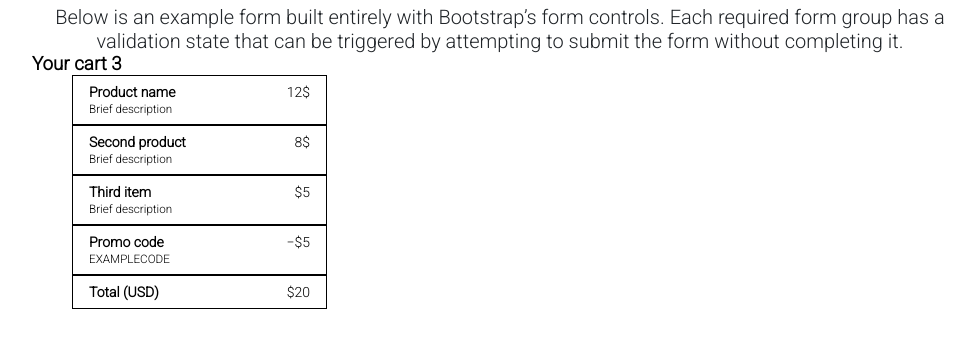
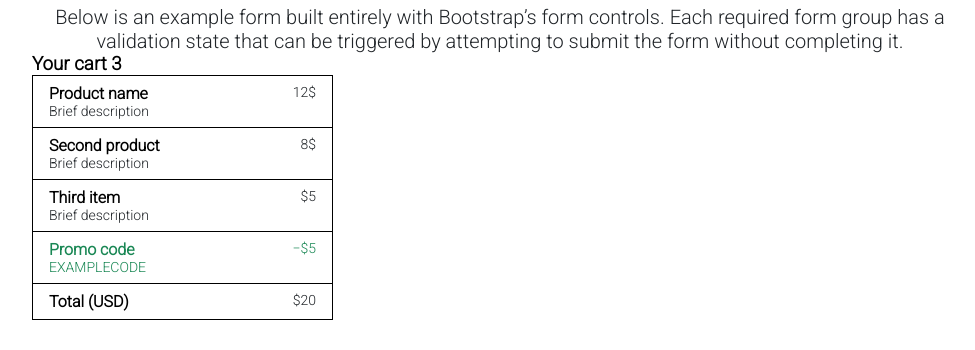
Before and after one commit to Esenov-Kubanychbek/getbootstrap, a plain HTML site: page index.html in a window 1280 px wide. Shown: the part 92-442 px from the top of the page, without its empty margins (140-1115 px from the left). Drawn offline with Linux system fonts and the light colour scheme.

Commit message:
the almost finished first article

```diff
--- a/index.html
+++ b/index.html
@@ -17,54 +17,57 @@
     </header>
     <main>
         <section>
+            <article>
                 <h3>Your cart <span>3</span></h3>
 
                 <ul>
                     <li>
                         <div>
-                          <h4>
+                            <h6>
                                 Product name
-                            </h4>
+                                </h6>
                             <small>Brief description</small>
                         </div>
                         <span>12$</span>
                     </li>
                     <li>
                         <div>
-                        <h4>
+                            <h6>
                                 Second product
-                        </h4>
+                            </h6>
                             <small>Brief description</small>
                     </div>
                     <span>8$</span>
                     </li>
                     <li>
                         <div>
-                        <h4>
+                            <h6>
                                 Third item
-                        </h4>
+                            </h6>
                             <small>Brief description</small>
                     </div>
                     <span>$5</span>
                     </li>
                     <li>
                         <div>
-                        <h4>
+                            <h6>
                                 Promo code
-                        </h4>
+                            </6>
                             <small>EXAMPLECODE</small>
                     </div>
                     <span>−$5</span>
                     </li>
                     <li>
                         <div>
-                        <h4>
+                            <h6>
                                 Total (USD)
-                        </h4>
+                            </h6>
                     </div>
                     <span>$20</span>
                     </li>
                 </ul>
+            </article>
+
         </section>
     </main>
 </body>
--- a/style.css
+++ b/style.css
@@ -32,16 +32,23 @@ header div p{
 main{
     max-width: 936px;
     margin: 0 auto;
+
 }
+
 main section ul{
+    color: #212529;
     font-weight: 400;
-    max-width: 295px;
+    max-width: 301px;
     margin: 0;
     font-size: .875em;
+    padding: 0;
+    border-top:1px solid black;
+    border-right:1px solid black;
+    border-left:1px solid black;
 }
 main section ul li{
-    border:1px solid black;
-     border-collapse: collapse;
+    border-bottom:1px solid black;
+
     list-style:none;
     max-width:300px;
     display:flex;
@@ -49,10 +56,26 @@ main section ul li{
     padding: 8px 16px;
 
 }
+main section ul li:nth-child(4){
+    color: #198754;
+}
+main section ul li:nth-child(4) h6{
+    color: #198754;
+}
+main section h6 span{
+    color: #6c757d;
 
-main section h4 span{
-    color: #6c757d;
+}
+main section h6{
+    font-size: 16px;
+    display: flex;
+    flex-direction: column;
+    color: black;
 }
 main section p{
     color: #6c757d!important;
 }
+small{
+    font-size: 14px;
+    font-weight: 400;
+}
```
Lines whose indentation alone changed are shown as unchanged.
